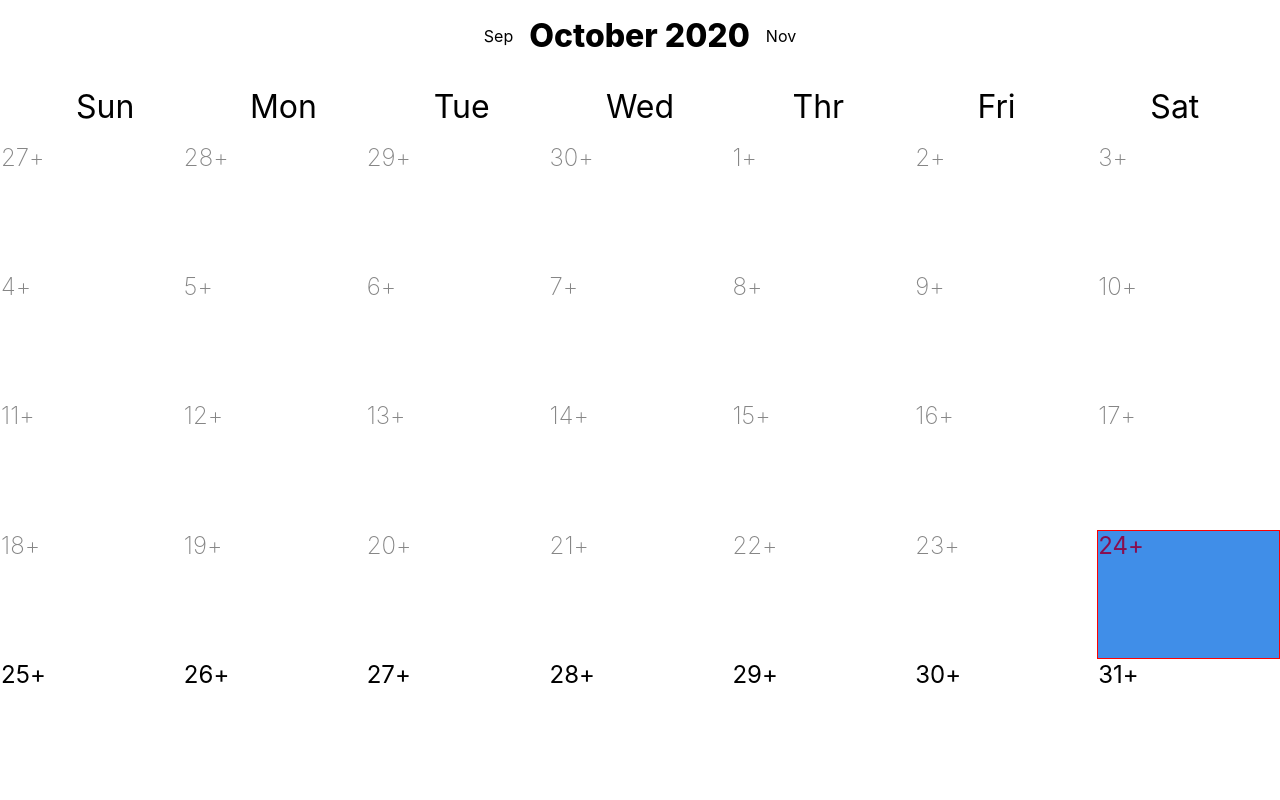
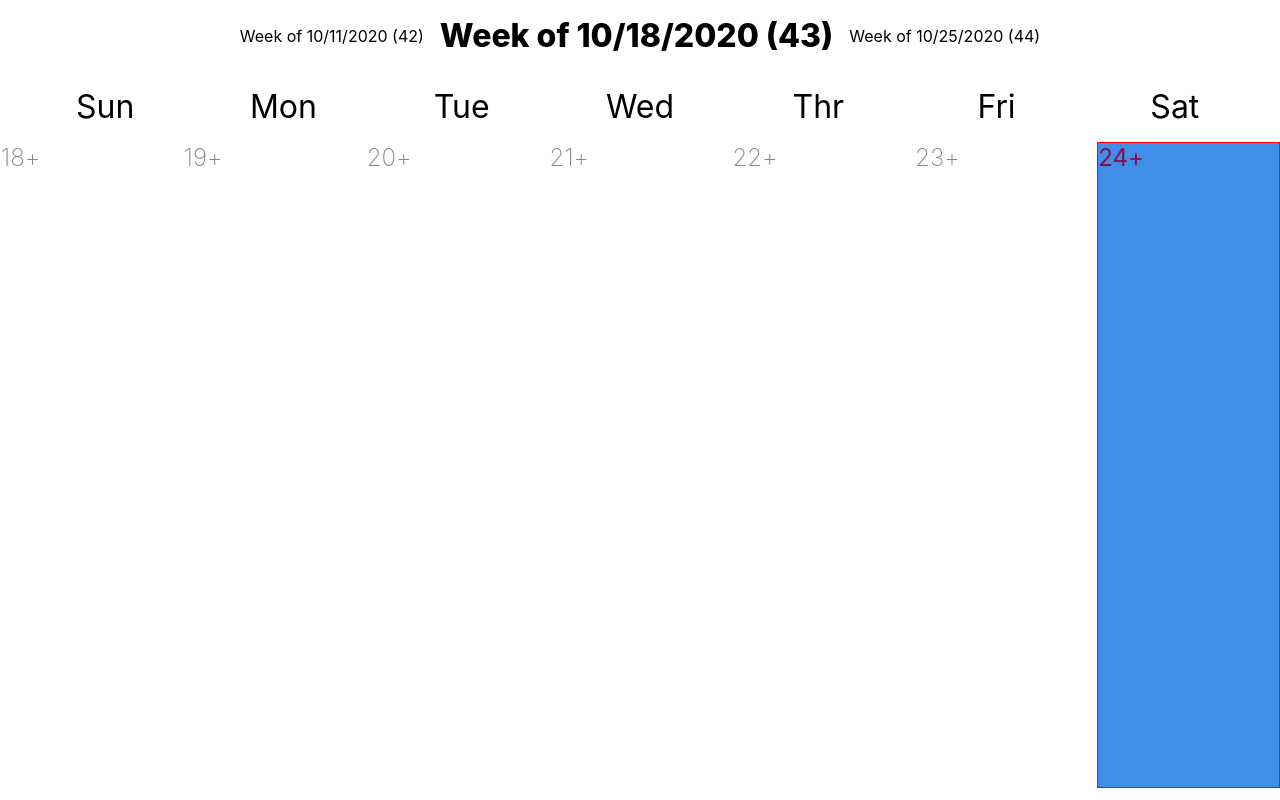
Before and after one commit to DeathstarNovember/scheduler, a React (Create React App) app: page /week in a window 1280 px wide. Built offline with nearby package versions, Linux system fonts and the light colour scheme.

Commit message:
Adds week Calendar

```diff
--- a/package.json
+++ b/package.json
@@ -10,8 +10,10 @@
     "@types/node": "^12.0.0",
     "@types/react": "^16.9.0",
     "@types/react-dom": "^16.9.0",
+    "@types/react-router-dom": "^5.1.6",
     "react": "^16.14.0",
     "react-dom": "^16.14.0",
+    "react-router-dom": "^5.2.0",
     "react-scripts": "3.4.3",
     "typescript": "~3.7.2"
   },
--- a/src/App.tsx
+++ b/src/App.tsx
@@ -1,17 +1,35 @@
 import React from 'react'
+import { BrowserRouter as Router, Switch, Route } from 'react-router-dom'
 import { Event, useEvents } from './useEvents'
-import { EventsProvider } from './Providers'
+import { Providers } from './Providers'
 import { MonthCalendar } from './MonthCalendar'
+import { useCalendar } from './useCalendar'
+import { WeekCalendar } from './WeekCalendar'
 
 const initialEvents: Event[] = []
 
 const App = () => {
-  const { events } = useEvents(initialEvents)
+  const calendar = useCalendar()
+
+  const { useCalendarEffects } = calendar
+
+  useCalendarEffects()
+
+  const calendarEvents = useEvents(initialEvents)
 
   return (
-    <EventsProvider events={events}>
-      <MonthCalendar />
-    </EventsProvider>
+    <Providers events={calendarEvents} calendar={calendar}>
+      <Router>
+        <Switch>
+          <Route path="/month">
+            <MonthCalendar />
+          </Route>
+          <Route path="/week">
+            <WeekCalendar />
+          </Route>
+        </Switch>
+      </Router>
+    </Providers>
   )
 }
 
--- a/src/CalendarDay.tsx
+++ b/src/CalendarDay.tsx
@@ -1,33 +1,28 @@
-import React from 'react'
-import { Event } from './useEvents'
-import { useCalendar, Day } from './useCalendar'
+import React, { useContext } from 'react'
+import { Day } from './useCalendar'
 import { daysAreEqual } from './utils'
 import { EventCard } from './EventCard'
+import { CalendarContext, EventsContext } from './Providers'
 
 type CalendarDayProps = {
   day: Day
-  dayName: string
-  events: Event[]
-  addEvent: (event: Event) => void
-  currentDay: Day
-  select: (day: Day) => void
 }
 
-export const CalendarDay: React.FC<CalendarDayProps> = ({
-  day,
-  dayName,
-  events,
-  addEvent,
-  currentDay,
-  select,
-}) => {
-  const { getDayStyle } = useCalendar()
+export const CalendarDay: React.FC<CalendarDayProps> = ({ day }) => {
+  const {
+    calendar: { currentDay, selectDay, getDayStyle },
+  } = useContext(CalendarContext)
+
+  const {
+    events: { events, addEvent },
+  } = useContext(EventsContext)
 
   const selected = daysAreEqual(currentDay.date, day.date)
 
   const handleClick = () => {
     if (!selected) {
-      select(day)
+      console.warn({ day })
+      selectDay(day)
     }
   }
 
@@ -49,7 +44,10 @@ export const CalendarDay: React.FC<CalendarDayProps> = ({
         </div>
       </div>
       {events.map((event, eventIndex) => (
-        <EventCard key={`event${eventIndex}${dayName}`} event={event} />
+        <EventCard
+          key={`event${eventIndex}${currentDay.weekday.name}`}
+          event={event}
+        />
       ))}
     </div>
   )
--- a/src/CalendarGrid.tsx
+++ b/src/CalendarGrid.tsx
@@ -1,4 +1,4 @@
-import React, { ReactElement } from 'react'
+import React from 'react'
 
 interface Props {
   gridColumns: number
--- a/src/CalendarHeader.tsx
+++ b/src/CalendarHeader.tsx
@@ -1,27 +1,39 @@
-import React from 'react'
-import { Month, useCalendar } from './useCalendar'
+import React, { useContext } from 'react'
+import { CalendarContext } from './Providers'
+import { msInAWeek } from './useCalendar'
 
-export const CalendarHeader: React.FC<{
-  currentMonth: Month
-  currentYear: number
-  loadPrevMonth: () => void
-  loadNextMonth: () => void
-}> = ({ currentYear, currentMonth, loadPrevMonth, loadNextMonth }) => {
-  const { getNextMonth, getLastMonth } = useCalendar()
-  const nextMonth = getNextMonth(currentMonth)
-  const lastMonth = getLastMonth(currentMonth)
+export const MonthlyCalendarHeader: React.FC<{}> = () => {
+  const { calendar } = useContext(CalendarContext)
+
+  const {
+    getNextMonth,
+    getLastMonth,
+    currentMonth,
+    currentYear,
+    loadPrevMonth,
+    loadNextMonth,
+  } = calendar
+
+  const nextMonth = getNextMonth()
+
+  const lastMonth = getLastMonth()
+
   const monthButtonStyle: React.CSSProperties = { cursor: 'pointer' }
+
   const nextMonthButtonStyle: React.CSSProperties = {
     ...monthButtonStyle,
   }
+
   const lastMonthButtonStyle: React.CSSProperties = {
     ...monthButtonStyle,
   }
+
   const currentMonthStyle: React.CSSProperties = {
     fontSize: '2rem',
     fontWeight: 800,
     margin: '1rem',
   }
+
   return (
     <div
       style={{
@@ -42,3 +54,57 @@ export const CalendarHeader: React.FC<{
     </div>
   )
 }
+
+export const WeeklyCalendarHeader: React.FC = () => {
+  const { calendar } = useContext(CalendarContext)
+
+  const { currentWeek, loadNextWeek, loadPrevWeek } = calendar
+
+  const lastWeek = {
+    id: currentWeek.id === 1 ? 52 : currentWeek.id - 1,
+    firstDay: new Date(Number(currentWeek.firstDay) - msInAWeek),
+  }
+
+  const nextWeek = {
+    id: currentWeek.id === 52 ? 1 : currentWeek.id + 1,
+    firstDay: new Date(Number(currentWeek.firstDay) + msInAWeek),
+  }
+
+  const weekButtonStyle: React.CSSProperties = { cursor: 'pointer' }
+
+  const nextMonthButtonStyle: React.CSSProperties = {
+    ...weekButtonStyle,
+  }
+
+  const lastWeekButtonStyle: React.CSSProperties = {
+    ...weekButtonStyle,
+  }
+
+  const currentWeekStyle: React.CSSProperties = {
+    fontSize: '2rem',
+    fontWeight: 800,
+    margin: '1rem',
+  }
+
+  return (
+    <div
+      style={{
+        display: 'flex',
+        justifyContent: 'center',
+        alignItems: 'center',
+      }}
+    >
+      <div style={lastWeekButtonStyle} onClick={loadPrevWeek}>
+        {`Week of ${lastWeek.firstDay.toLocaleDateString()} (${lastWeek.id})`}
+      </div>
+      <div style={currentWeekStyle}>
+        {`Week of ${currentWeek.firstDay.toLocaleDateString()} (${
+          currentWeek.id
+        })`}
+      </div>
+      <div style={nextMonthButtonStyle} onClick={loadNextWeek}>
+        {`Week of ${nextWeek.firstDay.toLocaleDateString()} (${nextWeek.id})`}
+      </div>
+    </div>
+  )
+}
--- /dev/null
+++ b/src/WeekCalendar.tsx
@@ -0,0 +1,29 @@
+import React, { useContext } from 'react'
+import { CalendarDay } from './CalendarDay'
+import { CalendarGrid } from './CalendarGrid'
+import { WeeklyCalendarHeader } from './CalendarHeader'
+import { Layout } from './Layout'
+import { CalendarContext } from './Providers'
+import { WeekdayHeader } from './WeekdayHeader'
+
+export const WeekCalendar: React.FC = ({}) => {
+  const {
+    calendar: { weekDisplayDays },
+  } = useContext(CalendarContext)
+
+  return (
+    <Layout>
+      <WeeklyCalendarHeader />
+      <WeekdayHeader />
+      <CalendarGrid
+        gridColumns={7}
+        gridRows={1}
+        gridHeight={`calc(100vh - 9.625rem)`}
+      >
+        {weekDisplayDays.map((day, dayIndex) => {
+          return <CalendarDay day={day} key={`DayDisplay${dayIndex}`} />
+        })}
+      </CalendarGrid>
+    </Layout>
+  )
+}
--- a/src/useCalendar.ts
+++ b/src/useCalendar.ts
@@ -1,5 +1,5 @@
 import { useEffect, useState } from "react"
-import { getDaysSinceBOT } from "./utils"
+import { differenceInDays, getDaysSinceBOT } from "./utils"
 
 type CSS = React.CSSProperties
 
@@ -19,7 +19,12 @@ export type Day = {
   currentPeriod: boolean
 }
 
-const months: Month[] = [
+export type Week = {
+  id: number;
+  firstDay: Date;
+}
+
+export const months: Month[] = [
   { name: 'January', shortName: 'Jan', id: 0 },
   { name: 'February', shortName: 'Feb', id: 1 },
   { name: 'March', shortName: 'Mar', id: 2 },
@@ -34,7 +39,7 @@ const months: Month[] = [
   { name: 'December', shortName: 'Dec', id: 11 },
 ]
 
-const weekdays: DayOfWeek[] = [
+export const weekdays: DayOfWeek[] = [
   { name: 'Sunday', shortName: 'Sun', id: 0 },
   { name: 'Monday', shortName: 'Mon', id: 1 },
   { name: 'Tuesday', shortName: 'Tue', id: 2 },
@@ -44,7 +49,15 @@ const weekdays: DayOfWeek[] = [
   { name: 'Saturday', shortName: 'Sat', id: 6 },
 ]
 
-const today: Day = {
+export const msInAMinute = 60000
+
+export const msInAnHour = msInAMinute * 60;
+
+export const msInADay = msInAnHour * 24
+
+export const msInAWeek = msInADay * 7
+
+export const today: Day = {
   date: new Date(),
   weekday: weekdays[new Date().getDay()],
   currentPeriod: true,
@@ -59,10 +72,26 @@ const getDaysInMonth = (monthId: Month['id'], y: number) => {
     : 30 + ((m + (m >> 3)) & 1)
 }
 
-const getDays = (month: Month, year: number): Day[] => {
+export const getWeekDays = (day: Date): Day[] => {
+  const week = getWeekByDate(day)
+
+  return new Array(7).fill(undefined).map((_udf, index) => {
+    const date = new Date(Number(week.firstDay) + (index * msInADay))
+
+    return {
+      date,
+      weekday: weekdays[date.getDay()],
+      currentPeriod: false
+    }
+  })
+}
+
+const getMonthDays = (month: Month, year: number): Day[] => {
   const daysInCurrentMonth = getDaysInMonth(month.id, year)
+
   return new Array(daysInCurrentMonth).fill(undefined).map((_, index) => {
     const date = new Date(year, month.id, index + 1)
+
     return {
       date,
       weekday: weekdays[date.getDay()],
@@ -108,68 +137,95 @@ const getDayStyle = (
 ): CSS => {
   const defaultBorderWidth: CSS['borderWidth'] =
     options?.defaultBorderWidth || '1px'
+
   const defaultBorderStyle: CSS['borderStyle'] =
     options?.defaultBorderStyle || 'solid'
+
   const defaultBorderColor: CSS['borderColor'] =
     options?.defaultBorderColor || 'rgba(0,0,0,0)'
+
   const defaultBackground: CSS['background'] =
     options?.defaultBackground || 'rgba(0,0,0,0)'
+
   const defaultTextColor: CSS['color'] =
     options?.defaultTextColor || 'rgba(0,0,0,1)'
+
   const defaultFontWeight: CSS['fontWeight'] = 500
+
   const defaultFontSize: CSS['fontSize'] = "1.5rem"
 
   const currentDayBorderStyle: CSS['borderStyle'] =
     options?.currentDayBorderStyle || defaultBorderStyle
+
   const currentDayBorerWidth: CSS['borderWidth'] =
     options?.currentDayBorderWidth || defaultBorderWidth
+
   const currentDayBorderColor: CSS['borderColor'] =
     options?.currentDayBorderColor || 'rgba(0,0,225, 1)'
+
   const currentDayBackground: CSS['background'] =
     options?.currentDayBackground || 'rgba(0, 105, 225, 0.75)'
+
   const currentDayTextColor: CSS['color'] =
     options?.currentDayTextColor || '#1A237E'
 
   const pastBorderStyle: CSS['borderStyle'] =
     options?.pastBorderStyle || defaultBorderStyle
+
   const pastBorderWidth: CSS['borderWidth'] =
     options?.pastBorderWidth || defaultBorderWidth
+
   const pastBorderColor: CSS['borderColor'] =
     options?.pastBorderColor || defaultBorderColor
+
   const pastBackground: CSS['background'] =
     options?.pastBackground || defaultBackground
+
   const pastTextColor: CSS['color'] = options?.pastTextColor || defaultTextColor
+
   const pastFontWeight: CSS['fontWeight'] = options?.pastFontWeight || defaultFontWeight
 
   const futureBorderStyle: CSS['borderStyle'] =
     options?.futureBorderStyle || defaultBorderStyle
+
   const futureBorderWidth: CSS['borderWidth'] =
     options?.futureBorderWidth || defaultBorderWidth
+
   const futureBorderColor: CSS['borderColor'] =
     options?.futureBorderColor || defaultBorderColor
+
   const futureBackground: CSS['background'] =
     options?.futureBackground || defaultBackground
+
   const futureTextColor: CSS['color'] =
     options?.futureTextColor || defaultTextColor
 
   const todayBorderStyle: CSS['borderStyle'] =
     options?.todayBorderStyle || defaultBorderStyle
+
   const todayBorderWidth: CSS['borderWidth'] =
     options?.todayBorderWidth || defaultBorderWidth
+
   const todayBorderColor: CSS['borderColor'] =
     options?.todayBorderColor || 'rgba(255,0,0,1)'
+
   const todayBackground: CSS['background'] =
     options?.todayBackground || 'rgba(255, 119, 119, 0.75)'
+
   const todayTextColor: CSS['color'] =
     options?.todayTextColor || '#880E4F'
 
   const styles: CSS = {}
 
   const isToday = getDaysSinceBOT(day.date) === getDaysSinceBOT(today.date)
+
   const isCurrentDay =
     getDaysSinceBOT(day.date) === getDaysSinceBOT(currentDay.date)
+
   const isPast = getDaysSinceBOT(day.date) < getDaysSinceBOT(today.date)
+
   styles['fontSize'] = defaultFontSize;
+
   if (isPast) {
     styles['borderStyle'] = pastBorderStyle
     styles['borderColor'] = pastBorderColor
@@ -178,6 +234,7 @@ const getDayStyle = (
     styles['color'] = pastTextColor
     styles['fontWeight'] = pastFontWeight
   }
+
   if (isCurrentDay) {
     styles['borderStyle'] = currentDayBorderStyle
     styles['borderColor'] = currentDayBorderColor
@@ -185,14 +242,15 @@ const getDayStyle = (
     styles['background'] = currentDayBackground
     styles['color'] = currentDayTextColor
   }
+
   if(!isPast && !isCurrentDay) {
     styles['borderWidth'] = futureBorderWidth
     styles['borderColor'] = futureBorderColor
     styles['borderStyle'] = futureBorderStyle
     styles['background'] = futureBackground
     styles['color'] = futureTextColor
+  }
 
-  }
   if (isToday) {
     styles['borderStyle'] = todayBorderStyle
     styles['borderColor'] = todayBorderColor
@@ -200,49 +258,114 @@ const getDayStyle = (
     styles['background'] = isCurrentDay ? currentDayBackground : todayBackground
     styles['color'] = todayTextColor
   }
+
   return styles
 }
 
 const getPrevMonthDisplayDays = (month: Month, year: number): Day[] => {
   const firstOfCurrentMonth = new Date(year, month.id, 1)
+
   const prevMonthYear = month.id === 0 ? year - 1 : year;
+
   return new Array(firstOfCurrentMonth.getDay())
     .fill(undefined)
     .map((_udf, index) => {
       const date = new Date(prevMonthYear, month.id, 0 - index)
+
       return { date, weekday: weekdays[date.getDay()], currentPeriod: false }
     })
     .reverse()
 }
 const getNextMonthDisplayDays = (month: Month, year: number): Day[] => {
   const nextMonthId = (month.id + 1) % 12
+
   const nextMonthYear = month.id === 11 ? year + 1 : year
+
   const lastOfCurrentMonth = new Date(nextMonthYear, nextMonthId, 0)
+
   return new Array(6 - lastOfCurrentMonth.getDay())
     .fill(undefined)
     .map((_udf, index) => {
       const date = new Date(year, nextMonthId, index + 1)
+
       return { date, weekday: weekdays[date.getDay()], currentPeriod: false }
     })
 }
 
-const getNextMonth = (thisMonth: Month) =>
-  months.find((month) => month.id === (thisMonth.id + 1) % 12) || months[1]
 
-const getLastMonth = (thisMonth: Month) =>
-  months.find((month) => (month.id === thisMonth.id - 1)) || months[11]
 
-export const useCalendar = () => {
-  const [currentDay, setCurrentDay] = useState(today)
+const getMonthFromDate = (date: Date): Month => {
+  return months[date.getMonth()]
+}
 
-  const [currentYear, setCurrentYear] = useState(today.date.getFullYear())
+const getFirstDayOfYear = (year: number): Date => {
+  return new Date(year, 0, 1)
+}
+const getLastDayOfYear = (year: number): Date => {
+  return new Date(year, 11, 31)
+}
+
+const getFirstDayOfWeek = (date: Date) => {
+  return new Date(Number(date) - (date.getDay() * msInADay))
+}
+
+const getFirstWeekOfYear = (year: number): Week => {
+  const firstDayOfYear = getFirstDayOfYear(year);
+
+  const firstDayOfWeek = getFirstDayOfWeek(firstDayOfYear);
+
+  return {
+    id: 0,
+    firstDay: firstDayOfWeek
+  }
+}
+
+const getWeekdayFromWeek = (week: Week, weekday: DayOfWeek): Day => {
+  return {
+    date: new Date(Number(week.firstDay) + (weekday.id * msInADay)),
+    weekday,
+    currentPeriod: false
+  }
+}
+
+const getWeekNumber = (date: Date) => {
+  // Thursday in current week decides the year.
+  // January 4 is always in week 1.
+  const firstDayOfWeek = getFirstDayOfWeek(date)
+
+  const jan4 = new Date(firstDayOfWeek.getFullYear(), 0, 4);
+
+  const firstDayOfWeek1 = getFirstDayOfWeek(jan4);
+
+  // Count number of weeks from week1 to current week.
+  return Math.floor((differenceInDays(firstDayOfWeek1, firstDayOfWeek)) / 7) +1;
+}
+
+export const getWeekByDate = (date: Date): Week => {
+  const firstDayOfWeek = getFirstDayOfWeek(date);
+  return {
+    id: getWeekNumber(date),
+    firstDay: firstDayOfWeek
+  }
+}
+
+export const useCalendar = (selectedDay?: Day) => {
+  const [currentDay, setCurrentDay] = useState(selectedDay || today)
+
+  const [currentWeek, setCurrentWeek] = useState(getWeekByDate(currentDay.date))
+
+  const [currentYear, setCurrentYear] = useState(currentDay.date.getFullYear())
 
   const [currentMonth, setCurrentMonth] = useState(
-    months[today.date.getMonth()],
+    months[currentDay.date.getMonth()],
   )
 
   const [currentMonthDays, setCurrentMonthDays] = useState(
-    getDays(currentMonth, currentYear),
+    getMonthDays(currentMonth, currentYear),
+  )
+
+  const [weekDisplayDays, setWeekDisplayDays] = useState(
+    getWeekDays(currentDay.date),
   )
 
   const [prevMonthDays, setPrevMonthDays] = useState(
@@ -253,16 +376,30 @@ export const useCalendar = () => {
     getNextMonthDisplayDays(currentMonth, currentYear),
   )
 
-  const [displayDays, setDisplayDays] = useState([
+  const [monthDisplayDays, setMonthDisplayDays] = useState([
     ...prevMonthDays,
     ...currentMonthDays,
     ...nextMonthDays,
   ])
 
+  const getNextWeek = () => {
+    return getWeekByDate(new Date(Number(currentWeek.firstDay) + msInAWeek))
+  }
+  const getLastWeek = () => {
+    return getWeekByDate(new Date(Number(currentWeek.firstDay) - msInAWeek))
+  }
+
+  const getNextMonth = () =>
+  months.find((month) => month.id === (currentMonth.id + 1) % 12) || months[1]
+
+const getLastMonth = () =>
+  months.find((month) => (month.id === currentMonth.id - 1)) || months[11]
+
+
   const loadPrevMonth = () => {
     const date = new Date(
-      currentMonth.id === 0 ? currentYear - 1 : currentYear,
-      getLastMonth(currentMonth).id,
+      currentDay.date.getMonth() === 0 ? currentDay.date.getFullYear() - 1 : currentDay.date.getFullYear(),
+      getLastMonth().id,
       currentDay.date.getDate(),
     )
     setCurrentDay({
@@ -274,10 +411,28 @@ export const useCalendar = () => {
 
   const loadNextMonth = () => {
     const date = new Date(
-      currentMonth.id === 11 ? currentYear + 1 : currentYear,
-      getNextMonth(currentMonth).id,
+      currentDay.date.getMonth() === 11 ? currentDay.date.getFullYear() + 1 : currentDay.date.getFullYear(),
+      getNextMonth().id,
       currentDay.date.getDate(),
     )
+    setCurrentDay({
+      date,
+      weekday: weekdays[date.getDay()],
+      currentPeriod: true,
+    })
+  }
+
+  const loadPrevWeek = () => {
+    const date = new Date(Number(currentDay.date) - msInAWeek)
+    setCurrentDay({
+      date,
+      weekday: weekdays[date.getDay()],
+      currentPeriod: true,
+    })
+  }
+
+  const loadNextWeek = () => {
+    const date = new Date(Number(currentDay.date) + msInAWeek)
     setCurrentDay({
       date,
       weekday: weekdays[date.getDay()],
@@ -289,11 +444,13 @@ export const useCalendar = () => {
     setCurrentDay(day)
   }
 
-  const useCalendarEffects = () =>  useEffect(() => {
+  const useCalendarEffects = () => useEffect(() => {
+    setCurrentWeek(getWeekByDate(currentDay.date))
+    setWeekDisplayDays(getWeekDays(getFirstDayOfWeek(currentDay.date)))
     setCurrentMonth(months[currentDay.date.getMonth()])
     setCurrentYear(currentDay.date.getFullYear())
     setCurrentMonthDays(
-      getDays(
+      getMonthDays(
         months[currentDay.date.getMonth()],
         currentDay.date.getFullYear(),
       ),
@@ -310,12 +467,12 @@ export const useCalendar = () => {
         currentDay.date.getFullYear(),
       ),
     )
-    setDisplayDays([
+    setMonthDisplayDays([
       ...getPrevMonthDisplayDays(
         months[currentDay.date.getMonth()],
         currentDay.date.getFullYear(),
       ),
-      ...getDays(
+      ...getMonthDays(
         months[currentDay.date.getMonth()],
         currentDay.date.getFullYear(),
       ),
@@ -326,18 +483,71 @@ export const useCalendar = () => {
     ])
   }, [currentDay])
 
-  return {
+  const calendar: Calendar = {
     weekdays,
     currentDay,
-    displayDays,
+    currentWeek,
     currentYear,
     currentMonth,
+    monthDisplayDays,
+    weekDisplayDays,
     selectDay,
     getDayStyle,
+    getNextWeek,
+    getLastWeek,
+    loadPrevWeek,
+    loadNextWeek,
+    getLastMonth,
     getNextMonth,
-    getLastMonth,
     loadPrevMonth,
     loadNextMonth,
+    getWeekByDate,
     useCalendarEffects,
   }
+
+  return calendar
 }
+
+export type Calendar = {
+  weekdays: DayOfWeek[],
+    currentDay: Day,
+    currentWeek: Week,
+    currentYear: number,
+    currentMonth: Month,
+    monthDisplayDays: Day[],
+    weekDisplayDays: Day[],
+    selectDay: (day: Day) => void,
+    getDayStyle: (day: Day, currentDay: Day, options?: DayStyleOptions | undefined) => CSS,
+    getNextWeek: () => Week,
+    getLastWeek: () => Week,
+    loadPrevWeek: () => void,
+    loadNextWeek: () => void,
+    getLastMonth: () => Month,
+    getNextMonth: () => Month,
+    loadPrevMonth: () => void,
+    loadNextMonth: () => void,
+    getWeekByDate: (date: Date) => Week,
+    useCalendarEffects: () => void,
+}
+
+export const defaultCalendar: Calendar = {
+  weekdays,
+  currentDay: today,
+  currentWeek: getWeekByDate(today.date),
+  currentYear: today.date.getFullYear(),
+  currentMonth: months[today.date.getMonth()],
+  monthDisplayDays: getMonthDays(months[today.date.getMonth()], today.date.getFullYear()),
+  weekDisplayDays: getWeekDays(today.date),
+  selectDay: () => { },
+  getDayStyle: () => {return {} },
+  getNextWeek: () => {return getWeekByDate(new Date(Number(today.date) + msInAWeek))},
+  getLastWeek: () => {return getWeekByDate(new Date(Number(today.date) - msInAWeek))},
+  loadPrevWeek: () => { },
+  loadNextWeek: () => { },
+  getLastMonth: () => {return getMonthFromDate(new Date(Number(today.date) - msInADay * getDaysInMonth(today.date.getMonth(), today.date.getFullYear()))) },
+  getNextMonth: () => {return getMonthFromDate(new Date(Number(today.date) + msInADay * getDaysInMonth(today.date.getMonth(), today.date.getFullYear()))) },
+  loadPrevMonth: () => { },
+  loadNextMonth: () => { },
+  getWeekByDate,
+  useCalendarEffects: () => { },
+}
--- a/src/useEvents.ts
+++ b/src/useEvents.ts
@@ -1,4 +1,5 @@
 import { useState } from "react"
+
 import { Day, Month } from "./useCalendar"
 import { daysAreEqual, getDaysSinceBOT } from "./utils"
 
@@ -15,7 +16,9 @@ export type Event = {
 
 const getMonthEvents = (events: Event[], month: Month, year: number) => {
   const eventMonth = (event: Event) => event.startDate.getMonth()
+
   const eventYear = (event: Event) => event.startDate.getFullYear()
+
   return events.filter(
     (event) => eventMonth(event) === month.id && eventYear(event) === year,
   )
@@ -36,5 +39,23 @@ export const useEvents = (initialEvents?: Event[]) => {
     )
   }
 
-  return {events, setEvents, addEvent, getDayEvents, getMonthEvents}
+  const calendarEvents: Events = {events, setEvents, addEvent, getDayEvents, getMonthEvents}
+
+  return calendarEvents
 }
+
+export type Events = {
+  events: Event[];
+  setEvents: React.Dispatch<React.SetStateAction<Event[]>>;
+  addEvent: (event: Event) => void;
+  getDayEvents: (events: Event[], day: Day) => Event[];
+  getMonthEvents: (events: Event[], month: Month, year: number) => Event[];
+}
+
+export const defaultEvents: Events = {
+  events: [],
+  setEvents: () => { },
+  addEvent: () => { },
+  getDayEvents: () => ([{ title: "new event", startDate: new Date() }]),
+  getMonthEvents: () => ([{ title: "new event", startDate: new Date() }]),
+}
--- a/src/utils.ts
+++ b/src/utils.ts
@@ -7,3 +7,7 @@ export const getDaysSinceBOT = (date: Date) => {
 export const daysAreEqual = (day1: Date, day2: Date) => {
   return getDaysSinceBOT(day1) === getDaysSinceBOT(day2)
 }
+
+export const differenceInDays = (day1: Date, day2: Date) => {
+  return getDaysSinceBOT(day2) - getDaysSinceBOT(day1)
+}
```
Also changed, not shown: src/Providers.tsx (+36 -4 lines), src/logo.svg (deleted), 1 other file (tests, documents, lock files or other folders).
